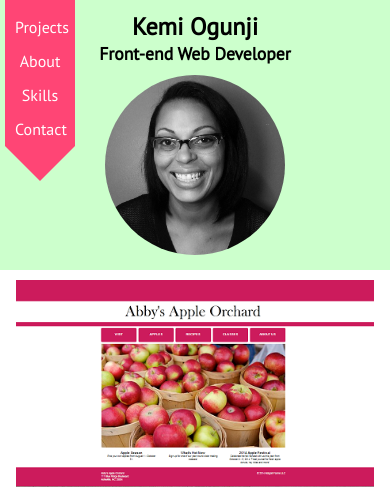
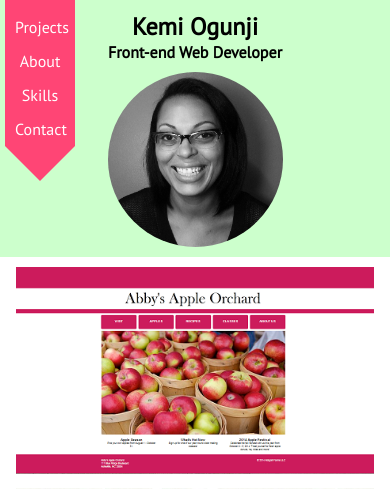
Before and after one commit to kemiwins/portfolio, a PHP site: page / in a window 390 px wide. Shown: the top 489 px of the page. Run offline with PHP 8.4, Linux system fonts and the light colour scheme.

Commit message:
responsive, font smaller, bio image smaller

```diff
--- a/main.css
+++ b/main.css
@@ -171,13 +171,13 @@ h3 {
 	h2 {
 		margin: 0;
 		padding: 0;
-		font-size: 110%;
+		font-size: 100%;
 	}
 	#bio_photo img {
 		margin-top: 10px;
-		margin-bottom: -15px;
-		width: 180px;
-		height: 180px;
+		margin-bottom: -20px;
+		width: 175px;
+		height: 175px;
 	}
 	#view {
 		display: none;
```
